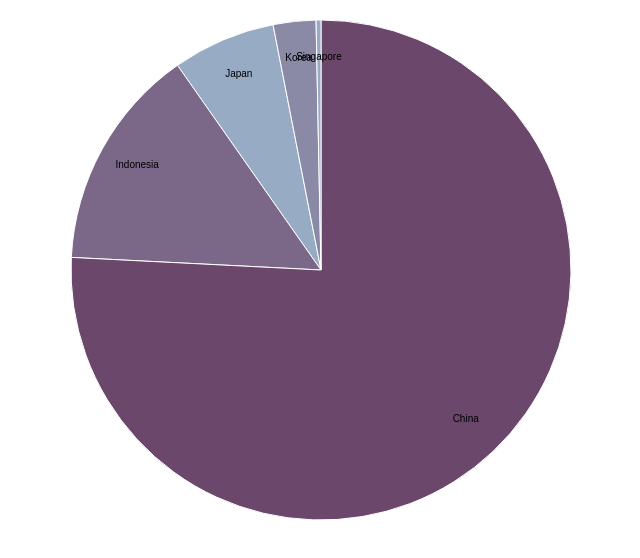
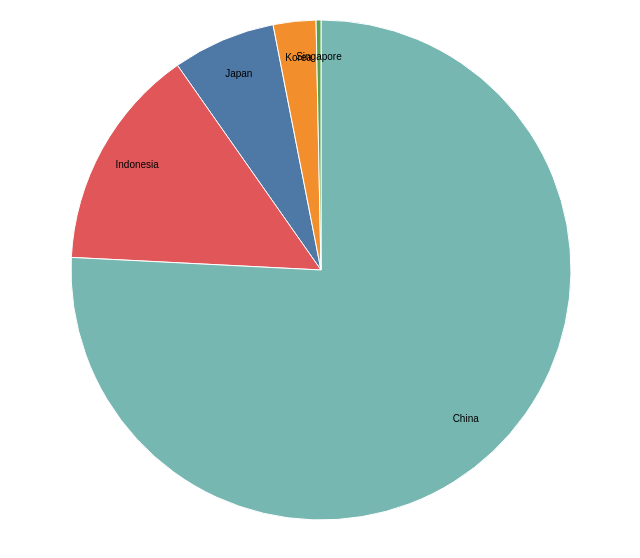
Before and after one commit to egunadi/dsci554-a8, a plain HTML site: page pie-chart.html in a window 1280 px wide. Shown: the whole page, without its empty margins (184-824 px from the left). Drawn offline with Linux system fonts and the light colour scheme.

Commit message:
Update pie-chart.html to use d3 color scales

```diff
--- a/pie-chart.html
+++ b/pie-chart.html
@@ -55,7 +55,13 @@
         g = svg.append('g')
           .attr('transform', 'translate(' + width / 2 + ',' + height / 2 + ')');
 
-      var color = d3.scaleOrdinal(['#98abc5', '#8a89a6', '#7b6888', '#6b486b']);
+      // var color = d3.scaleOrdinal(['#98abc5', '#8a89a6', '#7b6888', '#6b486b']);
+
+      // Create D3 color scale
+      var countries = filteredData.map(d => d.Country);
+      var color = d3.scaleOrdinal()
+        .domain(countries)
+        .range(d3.schemeTableau10);
 
       var pie = d3.pie()
         .value(d => d.Population)
```
